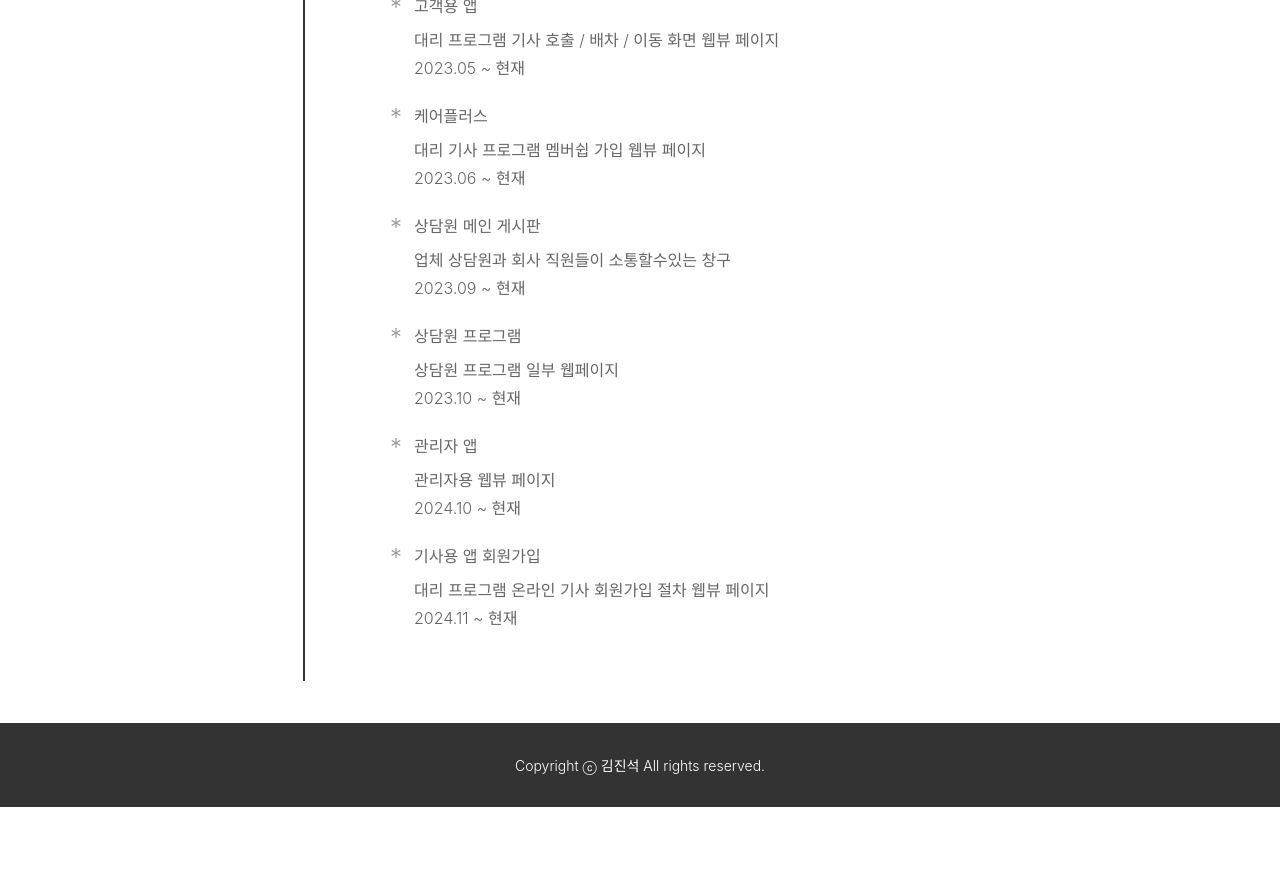
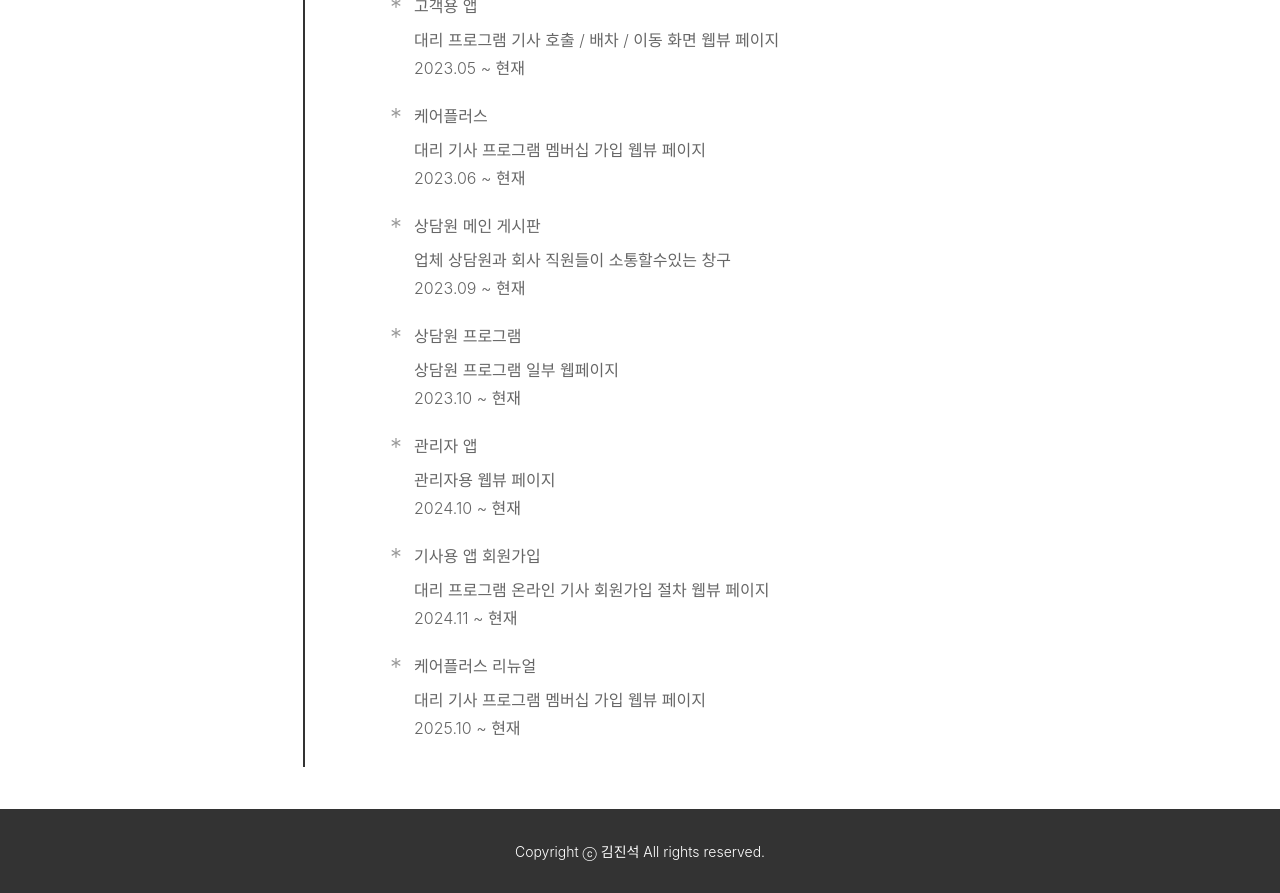
Before and after one commit to kimjinseok1996/kimjinseok-portfolio, a React (Vite) app: page / in a window 1280 px wide. Shown: the part 2680-3573 px from the top of the page. Before the commit the page ends 3487 px from the top, so only its background shows below. Built offline with nearby package versions, Linux system fonts and the light colour scheme; a web font is replaced by a local one.

Commit message:
[CHORE] 포트폴리오 추가

```diff
--- a/src/history/history.scss
+++ b/src/history/history.scss
@@ -79,6 +79,7 @@
       &:last-child {
         .content-div {
           border-bottom: none;
+          margin-bottom: 0;
         }
       }
     }
--- a/src/properties/history.js
+++ b/src/properties/history.js
@@ -136,7 +136,7 @@ export const historyData = [
   },
   {
     date: "2023. 05.",
-    company: "씨엠엔피(카카오모빌리티 자회사)",
+    company: "씨엠엔피",
     projects: [
       {
         title: "씨엠엔피 홈페이지",
@@ -199,7 +199,7 @@ export const historyData = [
       },
       {
         title: "케어플러스",
-        description: "대리 기사 프로그램 멤버쉽 가입 웹뷰 페이지",
+        description: "대리 기사 프로그램 멤버십 가입 웹뷰 페이지",
         period: "2023.06 ~ 현재",
         text: `<ul>
                 <li>KM과 Figma로 협업하여 렌딩페이지 작업</li>
@@ -307,6 +307,34 @@ export const historyData = [
           "figma",
         ],
       },
+      {
+        title: "케어플러스 리뉴얼",
+        description: "대리 기사 프로그램 멤버십 가입 웹뷰 페이지",
+        period: "2025.10 ~ 현재",
+        text: `<ul>
+                <li>기획자/웹디자이너와 Figma로 협업하여 렌딩페이지/상세페이지 작업</li>
+                <li>FSD패턴 적용으로 컴포넌트의 가독성 및 유지보수성 향상</li>
+                <li>Framer-motion으로 에니메이션 적용하여 사용자 UI/UX 개선</li>
+                <li>React Tanstack Query로 멤버십 정보 등 서버데이터 상태관리</li>
+                <li>Zustand로 모달, 약관 체크박스 등 프론트데이터 상태관리</li>
+                <li>Custom-Hook 으로 공용 훅 생성하여 코드중복 해소 (모달, 팝업, 바텀시트 등)</li>
+                <li>dotenv로 환경 변수 관리 및 배포 환경 대응</li>
+                <li>Vite로 빌드 최적화(Vite-Plugin-Compression 등) 설정</li>
+                <li>Android 브릿지함수로 앱와 통신</li>
+                <li>Visualizer로 번들 최적화 모니터링, Profiler로 리렌더링 최적화 확인</li>
+              </ul>`,
+        contribution: 100,
+        img: "",
+        stack: [
+          "react",
+          "zustand",
+          "axios",
+          "reactquery",
+          "sass",
+          "vite",
+          "figma",
+        ],
+      },
     ],
   },
 ];
--- a/src/styles/modal.scss
+++ b/src/styles/modal.scss
@@ -48,6 +48,7 @@
         padding-left: 12px;
         li {
           text-align: left;
+          margin-bottom: 8px;
         }
       }
     }
```
